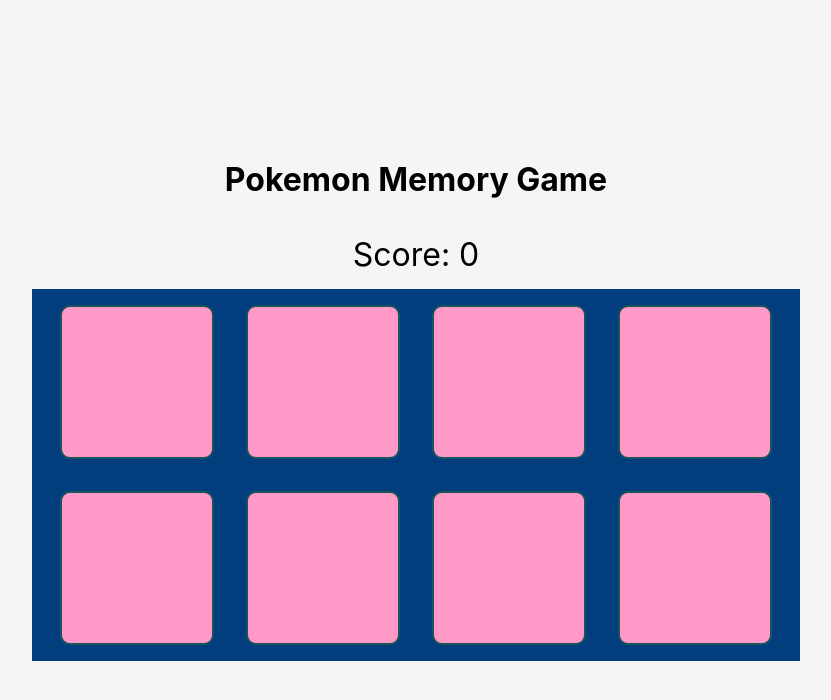
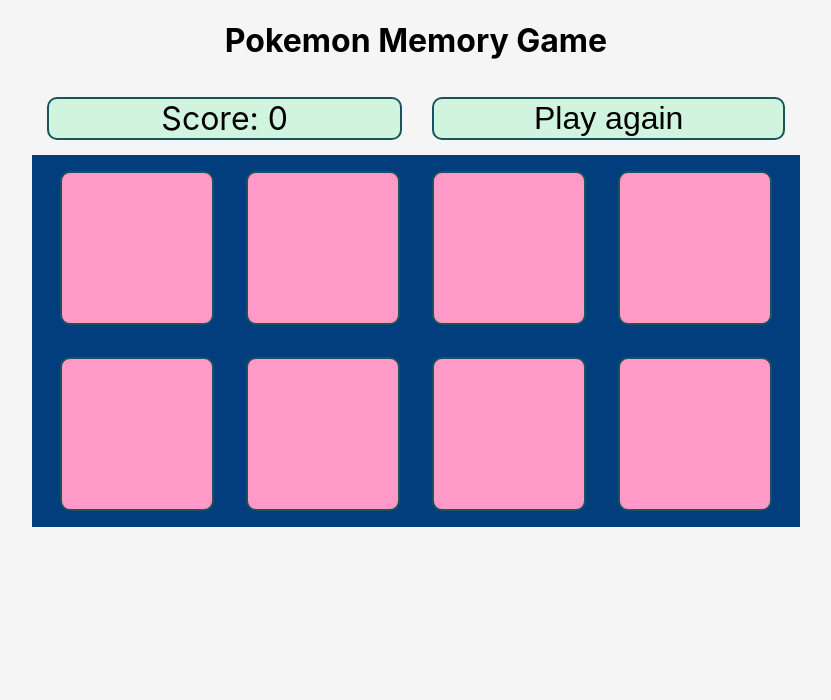
Before and after one commit to Melu-Zambrano28/pokemon-memory-game, a React (Create React App) app: page / in a window 1280 px wide. Shown: the top 700 px of the page, without its empty margins (224-1055 px from the left). Built offline with nearby package versions, Linux system fonts and the light colour scheme; no server answers.

Commit message:
First version of game

```diff
--- a/src/App.module.scss
+++ b/src/App.module.scss
@@ -1,7 +1,6 @@
 .App {
   text-align: center;
   max-width: 68rem;
-  min-height: 100vh;
   margin: 0 auto;
   display: flex;
   flex-direction: column;
--- a/src/App.tsx
+++ b/src/App.tsx
@@ -1,14 +1,11 @@
 import React from 'react'
 import style from './App.module.scss'
 import { Game } from './Components/GameComponent/GameComponent'
-import { getDeck } from './Utils/functionUtils'
+import { getDeck, getFirstNPokemon } from './Utils/functionUtils'
 
 const App: React.FunctionComponent = () => {
-  const pokemonArray = getDeck(
-    Array(4)
-      .fill('')
-      .map((el) => Math.floor(Math.random() * 151 + 1).toString())
-  )
+  const firstNPokemon = getFirstNPokemon(4)
+  const pokemonArray = getDeck(firstNPokemon)
   return (
     <div className={style.App}>
       <div>
--- a/src/Components/CardComponent/CardComponent.module.scss
+++ b/src/Components/CardComponent/CardComponent.module.scss
@@ -1,6 +1,4 @@
-$pink: #ff99c8;
-$green: #d0f4de;
-$darkGreen: #1a535c;
+@import '../../DesignSystem/DesignApp.module.scss';
 
 .cardContainer {
   height: 150px;
--- a/src/Components/GameComponent/GameComponent.module.scss
+++ b/src/Components/GameComponent/GameComponent.module.scss
@@ -1,5 +1,4 @@
-$margin15: 15px;
-$textCenter: center;
+@import '../../DesignSystem/DesignApp.module.scss';
 
 .deck {
   max-width: 48rem;
@@ -7,18 +6,27 @@
   flex-direction: row;
   flex-wrap: wrap;
   justify-content: center;
-  background-color: #023e7d;
+  background-color: $darkBlue;
 }
 
 .gameInfo {
   display: flex;
   flex-direction: row;
   justify-content: center;
+  align-items: center;
 }
 
 .gameInfoForItems {
   width: 50%;
-  margin: $margin15;
-  text-align: $textCenter;
+  margin: 15px;
+  text-align: center;
   font-size: 2rem;
+  @include box-radius($green);
 }
+
+.playAgainButton {
+  cursor: pointer;
+  &:hover {
+    background-color: $pink;
+  }
+}
--- a/src/Components/GameComponent/GameComponent.tsx
+++ b/src/Components/GameComponent/GameComponent.tsx
@@ -1,5 +1,9 @@
 import React, { useEffect, useState } from 'react'
-import { IsGameOver } from '../../Utils/functionUtils'
+import {
+  getDeck,
+  getFirstNPokemon,
+  IsGameOver,
+} from '../../Utils/functionUtils'
 import { CardComponent } from '../CardComponent/CardComponent'
 import style from './GameComponent.module.scss'
 
@@ -23,22 +27,35 @@
   const [cardToCheck, setCardToCheck] = useState<CardWithIndex | null>(null)
   const [isClicked, setIsClicked] = useState(false)
   const [score, setScore] = useState(0)
-
-  useEffect(() => {
-    const fetchImages = () => {
-      const imagePath = process.env.REACT_APP_IMAGE_POKEMON_PATH
-      pokemonArray.map((el) => {
-        return fetch(`${imagePath}${el.pokemonName}.svg`)
-      })
-    }
-    fetchImages()
-  }, [pokemonArray])
+  const [isPlayAgain, setIsPlayAgain] = useState(false)
 
   useEffect(() => {
     if (IsGameOver(allCards)) {
       setVictoryState(true)
     }
   }, [allCards, victoryState])
+
+  useEffect(() => {
+    if (isPlayAgain) {
+      setIsPlayAgain(false)
+      const numPokemon = pokemonArray.length / 2
+      const newFirstNPokemon = getFirstNPokemon(numPokemon)
+      const newPokemonDeck = getDeck(newFirstNPokemon)
+      setAllCards(newPokemonDeck)
+      setVictoryState(false)
+      setCardToCheck(null)
+      setIsClicked(false)
+      setScore(0)
+    }
+  }, [
+    pokemonArray,
+    isPlayAgain,
+    allCards,
+    victoryState,
+    cardToCheck,
+    isClicked,
+    score,
+  ])
 
   const toggleCard = (index: number) => {
     setAllCards((prevState) => {
@@ -118,10 +135,19 @@
     <div>
       <div className={style.game}>
         <div className={style.gameInfo}>
+          <div className={style.gameInfoForItems}>Score: {score}</div>
           {victoryState && (
             <div className={style.gameInfoForItems}>You win!</div>
           )}
-          <div className={style.gameInfoForItems}>Score: {score}</div>
+
+          <button
+            className={`${style.gameInfoForItems} ${style.playAgainButton}`}
+            onClick={() => {
+              setIsPlayAgain(true)
+            }}
+          >
+            Play again
+          </button>
         </div>
         <div className={style.deck}>
           {allCards.map((card, indexCard) => {
--- /dev/null
+++ b/src/DesignSystem/DesignApp.module.scss
@@ -0,0 +1,12 @@
+$pink: #ff99c8;
+$green: #d0f4de;
+$darkGreen: #1a535c;
+$darkBlue: #023e7d;
+$borderCardButton: solid 2px #1a535c;
+
+@mixin box-radius($colorOfBackground) {
+  border: $borderCardButton;
+  border-radius: 10px;
+  background-color: $colorOfBackground;
+  font-size: 2rem;
+}
--- a/src/Utils/functionUtils.tsx
+++ b/src/Utils/functionUtils.tsx
@@ -21,4 +21,11 @@
   return true
 }
 
-export { shuffle, getDeck, IsGameOver }
+const getFirstNPokemon = (numberOfPokemon: number): string[] => {
+  const arrayWithElement: string[] = Array(numberOfPokemon)
+    .fill('')
+    .map((el) => Math.floor(Math.random() * 151 + 1).toString())
+
+  return arrayWithElement
+}
+export { shuffle, getDeck, IsGameOver, getFirstNPokemon }
```
Also changed, not shown: src/logo.svg (deleted).
